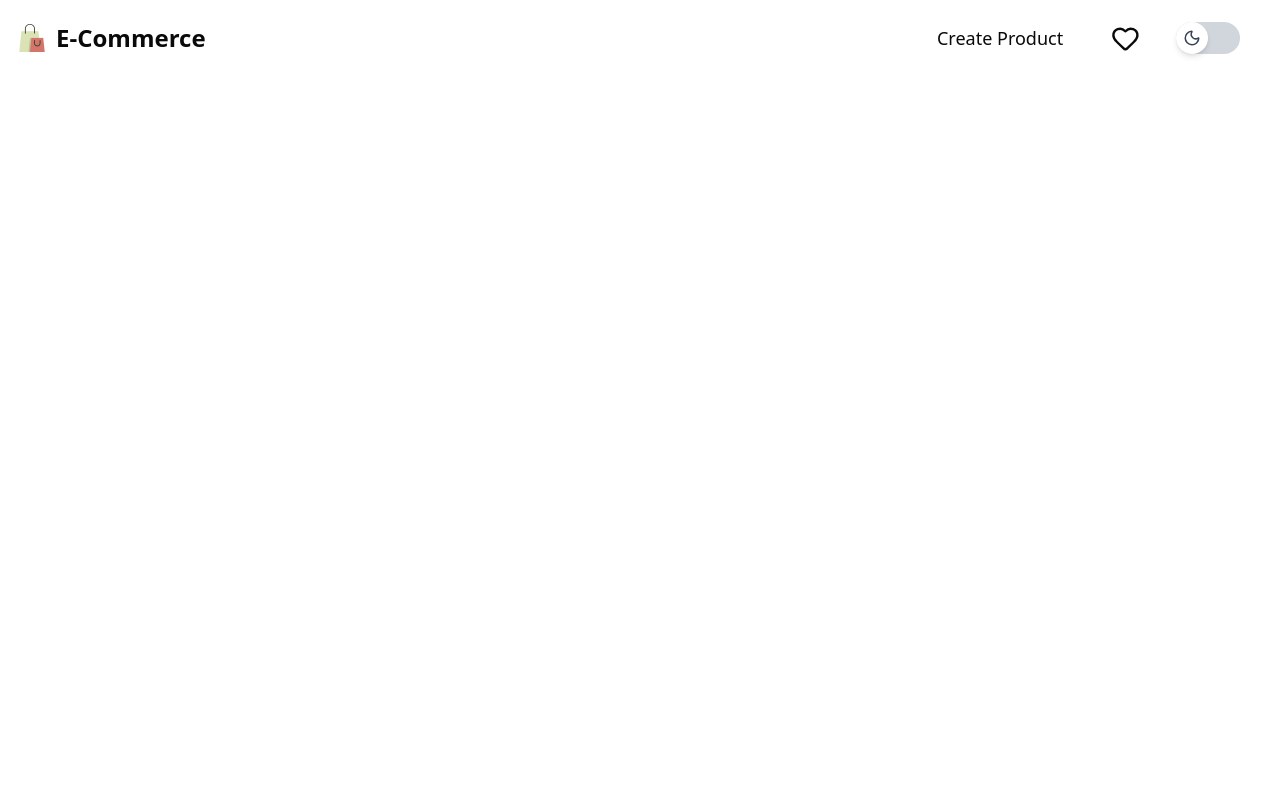
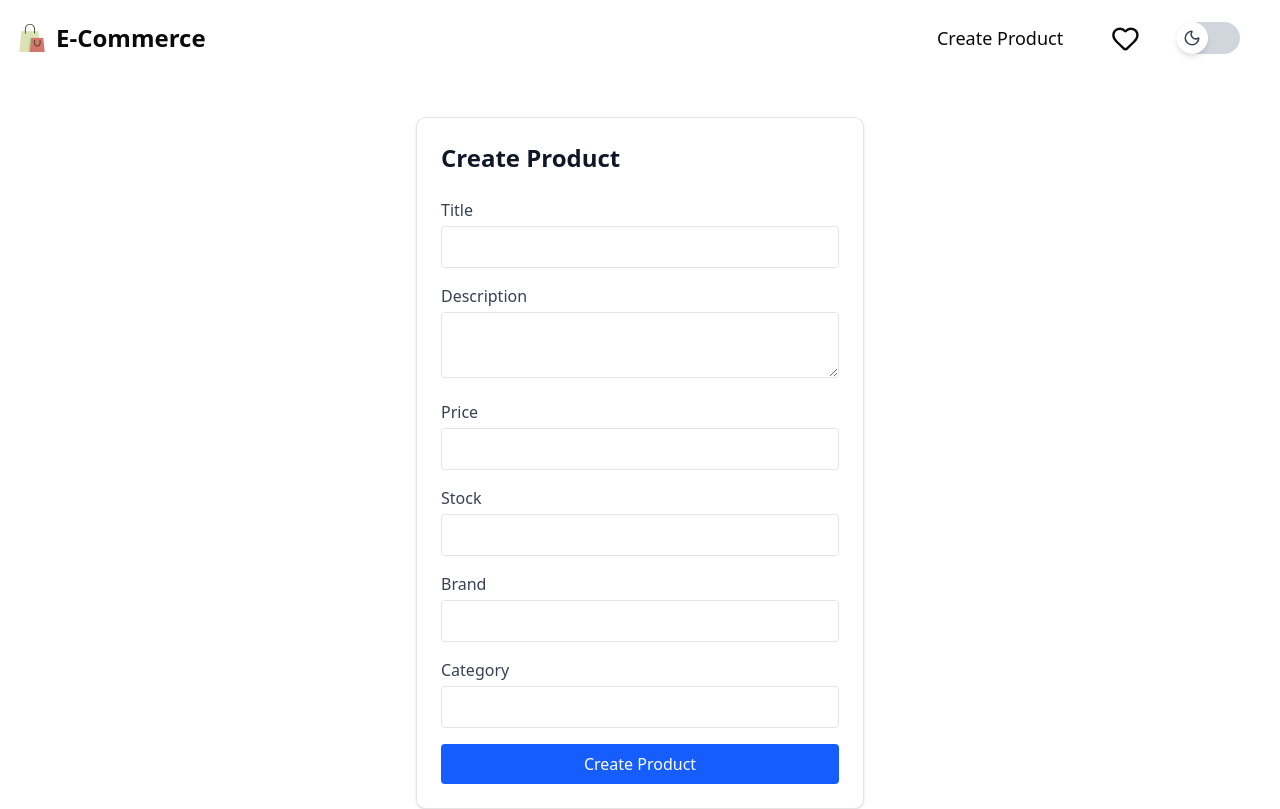
Before and after one commit to tafiya/ecommerce-shop, a Next.js app: page /create-product in a window 1280 px wide. Before the commit this address had no page. Built offline with nearby package versions, Linux system fonts and the light colour scheme.

Commit message:
design and intregrate create product page

```diff
--- a/package.json
+++ b/package.json
@@ -20,6 +20,7 @@
     "next": "15.4.5",
     "react": "19.1.0",
     "react-dom": "19.1.0",
+    "react-hook-form": "^7.62.0",
     "react-hot-toast": "^2.5.2",
     "react-icons": "^5.5.0",
     "react-redux": "^9.2.0",
--- /dev/null
+++ b/src/app/create-product/page.tsx
@@ -0,0 +1,12 @@
+import CreateProduct from '@/components/products/CreateProduct';
+import React from 'react';
+
+const page = () => {
+    return (
+        <div>
+            <CreateProduct></CreateProduct>
+        </div>
+    );
+};
+
+export default page;
--- /dev/null
+++ b/src/components/products/CreateProduct.tsx
@@ -0,0 +1,135 @@
+"use client";
+
+import React, { FC } from "react";
+import axios from "axios";
+
+import { useForm } from "react-hook-form";
+import { useRouter } from "next/navigation";
+import { FormValues } from "@/types";
+import toast from "react-hot-toast";
+
+const CreateProduct: FC = () => {
+    const router = useRouter();
+
+    const defaultValues: FormValues = {
+        title: "",
+        description: "",
+        price: null,
+        stock: null,
+        brand: "",
+        category: "",
+    };
+
+    const {
+        register,
+        handleSubmit,
+        reset,
+        formState: { errors, isSubmitting },
+    } = useForm<FormValues>({
+        defaultValues,
+    });
+
+    const onSubmit = async (data: FormValues) => {
+        try {
+            const res = await axios.post(
+                "https://dummyjson.com/products/add",
+                data,
+                {
+                    headers: { "Content-Type": "application/json" },
+                }
+            );
+            toast.success("Product is created");
+            reset();
+            router.push("/");
+        } catch (err: unknown) {
+            if (axios.isAxiosError(err)) {
+                toast.error(err.response?.data?.message || "Failed to create product.");
+            } else if (err instanceof Error) {
+                toast.error(err.message);
+            } else {
+                toast.error("Failed to create product", {
+                    position: "top-center",
+                });
+            }
+        }
+    };
+
+    return (
+        <div className="max-w-md mx-auto mt-10 p-6 border rounded-lg shadow bg-white text-gray-900 dark:bg-zinc-900 dark:border-zinc-700 dark:text-gray-100">
+            <h2 className="text-2xl font-bold mb-6">Create Product</h2>
+            <form onSubmit={handleSubmit(onSubmit)} className="space-y-4">
+                <div>
+                    <label className="block font-medium mb-1 text-gray-700 dark:text-gray-200">Title</label>
+                    <input
+                        type="text"
+                        {...register("title", { required: "Title is required" })}
+                        className="w-full border rounded px-3 py-2 bg-white text-gray-900 dark:bg-zinc-800 dark:text-gray-100 dark:border-zinc-600"
+                    />
+                    {errors.title && <span className="text-red-500 text-sm">{errors.title.message}</span>}
+                </div>
+                <div>
+                    <label className="block font-medium mb-1 text-gray-700 dark:text-gray-200">Description</label>
+                    <textarea
+                        {...register("description", { required: "Description is required" })}
+                        className="w-full border rounded px-3 py-2 bg-white text-gray-900 dark:bg-zinc-800 dark:text-gray-100 dark:border-zinc-600"
+                    />
+                    {errors.description && <span className="text-red-500 text-sm">{errors.description.message}</span>}
+                </div>
+                <div>
+                    <label className="block font-medium mb-1 text-gray-700 dark:text-gray-200">Price</label>
+                    <input
+                        type="number"
+                        step="0.01"
+                        {...register("price", {
+                            required: "Price is required",
+                            min: { value: 0, message: "Price must be at least 0" },
+                            valueAsNumber: true,
+                        })}
+                        className="w-full border rounded px-3 py-2 bg-white text-gray-900 dark:bg-zinc-800 dark:text-gray-100 dark:border-zinc-600"
+                    />
+                    {errors.price && <span className="text-red-500 text-sm">{errors.price.message}</span>}
+                </div>
+                <div>
+                    <label className="block font-medium mb-1 text-gray-700 dark:text-gray-200">Stock</label>
+                    <input
+                        type="number"
+                        {...register("stock", {
+                            required: "Stock is required",
+                            min: { value: 0, message: "Stock must be at least 0" },
+                            valueAsNumber: true,
+                        })}
+                        className="w-full border rounded px-3 py-2 bg-white text-gray-900 dark:bg-zinc-800 dark:text-gray-100 dark:border-zinc-600"
+                    />
+                    {errors.stock && <span className="text-red-500 text-sm">{errors.stock.message}</span>}
+                </div>
+                <div>
+                    <label className="block font-medium mb-1 text-gray-700 dark:text-gray-200">Brand</label>
+                    <input
+                        type="text"
+                        {...register("brand", { required: "Brand is required" })}
+                        className="w-full border rounded px-3 py-2 bg-white text-gray-900 dark:bg-zinc-800 dark:text-gray-100 dark:border-zinc-600"
+                    />
+                    {errors.brand && <span className="text-red-500 text-sm">{errors.brand.message}</span>}
+                </div>
+                <div>
+                    <label className="block font-medium mb-1 text-gray-700 dark:text-gray-200">Category</label>
+                    <input
+                        type="text"
+                        {...register("category", { required: "Category is required" })}
+                        className="w-full border rounded px-3 py-2 bg-white text-gray-900 dark:bg-zinc-800 dark:text-gray-100 dark:border-zinc-600"
+                    />
+                    {errors.category && <span className="text-red-500 text-sm">{errors.category.message}</span>}
+                </div>
+                <button
+                    type="submit"
+                    className="w-full bg-blue-600 text-white py-2 rounded hover:bg-blue-700 transition dark:bg-blue-500 dark:hover:bg-blue-600"
+                    disabled={isSubmitting}
+                >
+                    {isSubmitting ? "Creating..." : "Create Product"}
+                </button>
+            </form>
+        </div>
+    );
+};
+
+export default CreateProduct;
```
Also changed, not shown: 1 other file (tests, documents, lock files or other folders).
